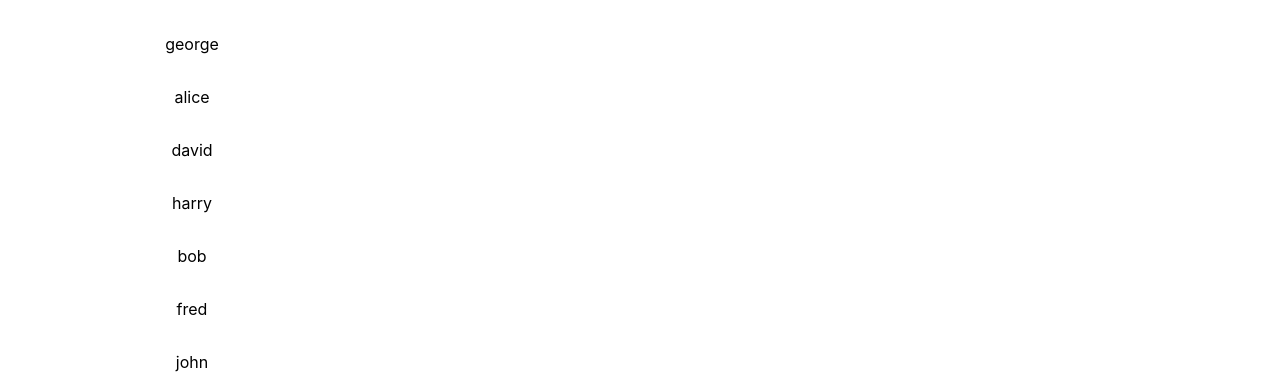
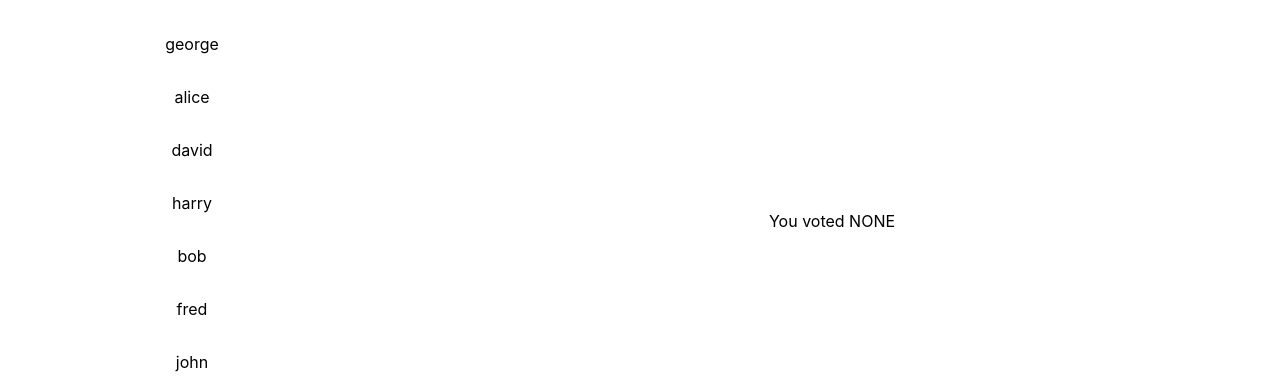
Before and after one commit to somethiiing/manual-valon, a React (Create React App) app: page / in a window 1280 px wide. Both pictures are taken after a click on the button "PLAYER". Shown: the part 411-797 px from the top of the page. Built offline with nearby package versions, Linux system fonts and the light colour scheme; no server answers.

Commit message:
style updates

```diff
--- a/src/components/admin.jsx
+++ b/src/components/admin.jsx
@@ -36,18 +36,20 @@ class Login extends React.Component {
   render() {
     return (
       <div style={{height: '100%'}}>
-        <form onSubmit={this.onLogin} style={{height: '100%', display: 'flex', alignItems: 'center', justifyContent: 'center'}}>
+        <form onSubmit={this.onLogin} style={{height: '100%', display: 'flex', flexDirection: 'column', alignItems: 'center', justifyContent: 'center'}}>
           <input
             type='text'
             label='username'
             value={this.state.user}
             onChange={(e) => this.onInputChange(e, 'user')}
+            style={{margin: '5px'}}
           ></input>
           <input
             type='password'
             label='password'
             value={this.state.password}
             onChange={(e) => this.onInputChange(e, 'password')}
+            style={{margin: '5px'}}
           ></input>
           <button onClick={this.onLogin}>login</button>
         </form>
--- a/src/components/board.jsx
+++ b/src/components/board.jsx
@@ -155,6 +155,13 @@ const useStyles = makeStyles(theme => ({
     display: 'flex',
     flexDirection: 'column'
   },
+  voteConfirmation: {
+    width: '100%',
+    height: '60%',
+    display: 'flex',
+    alignItems: 'center',
+    justifyContent: 'center'
+  },
   voteHeader: {
     width: '100%',
     display: 'flex',
@@ -244,7 +251,7 @@ let testBoardData = {
     "doubleFail": true,
     "reversalsAllowed": true,
     "voteTrack": 1,
-    "voteStatus": "BLANK", //BLANK, VOTING_READY, VOTING, VOTE_REGISTERED, DISPLAY_RESULT
+    "voteStatus": "VOTE_REGISTERED", //BLANK, VOTING_READY, VOTING, VOTE_REGISTERED, DISPLAY_RESULT
     "missions": [
         {
             "missionSize": "3",
@@ -528,7 +535,7 @@ function MissionVote (props) {
 function VoteConfirmation (props) {
   const classes = useStyles();
   return (
-    <div>
+    <div className={classes.voteConfirmation}>
       {`You voted ${props.submittedVote}`}
     </div>
   );
```
